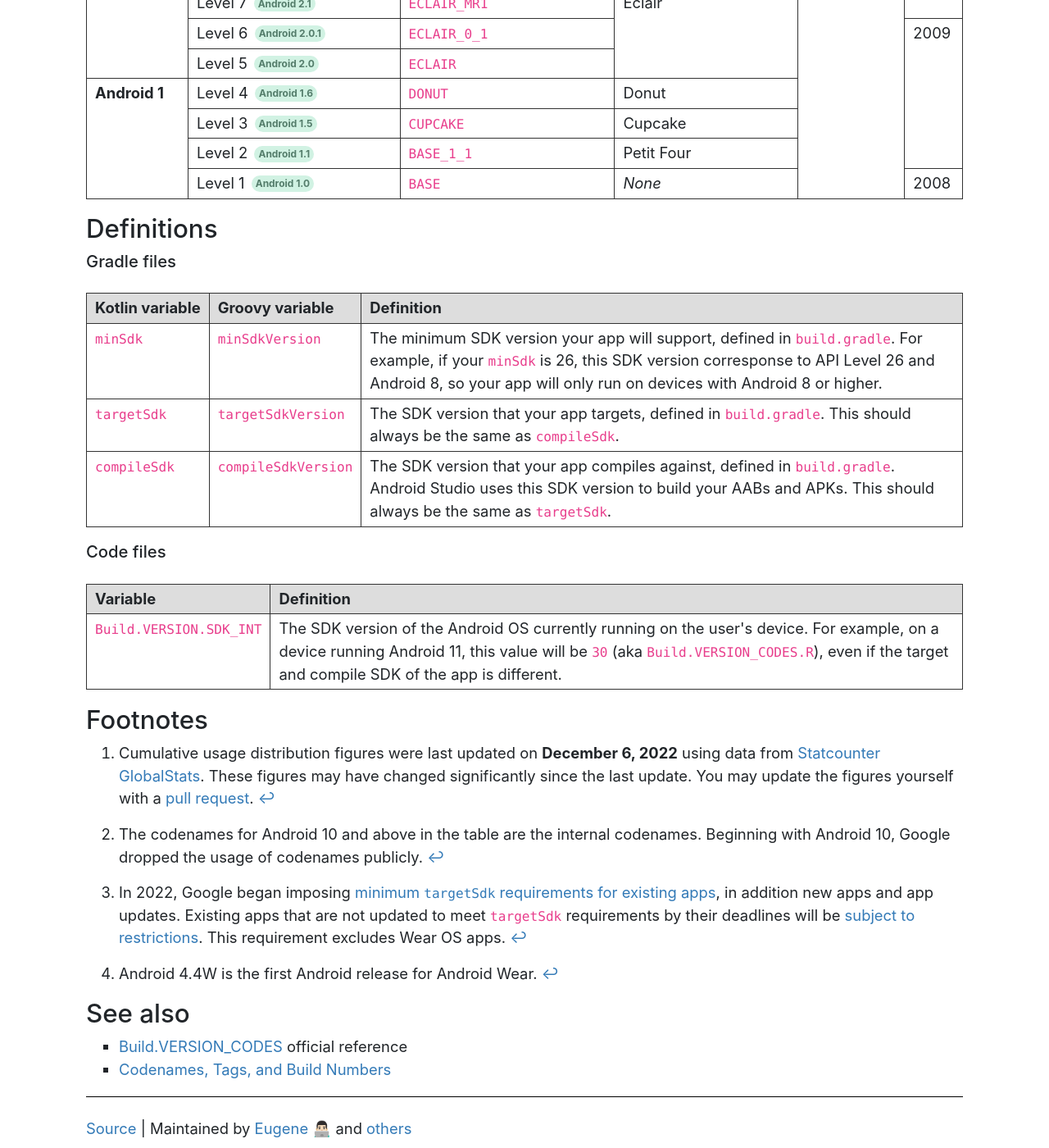
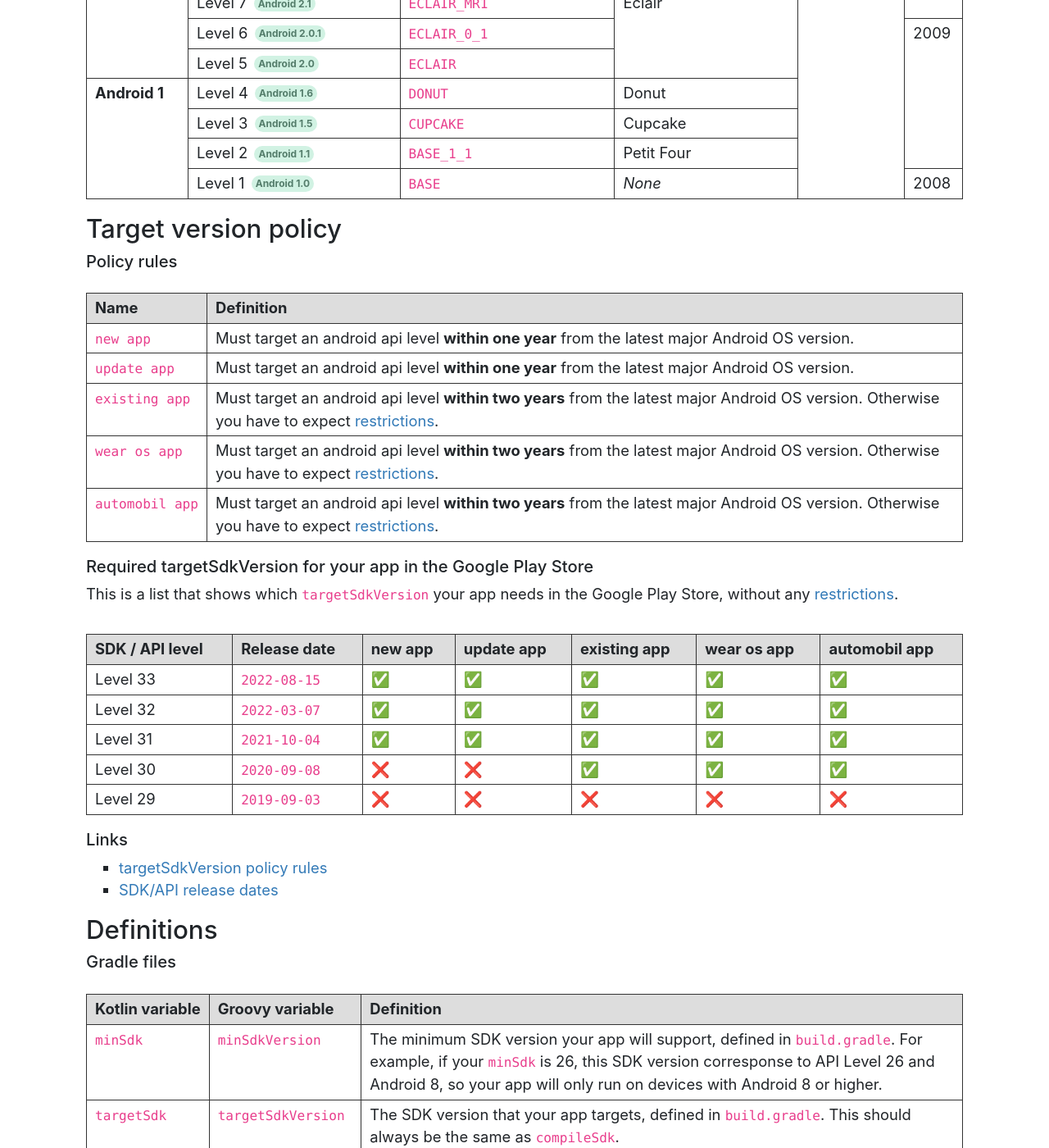
Before and after one commit to ebelinski/apilevels, a Jekyll site: the page built from index.md, in a window 1280 px wide and 1400 px high, scrolled down 1500 px. Shown: the whole window at 82% size. Built offline with Jekyll 4.4.1, drawn with Linux system fonts in a browser that asks for light colours; comment, search, counter and statistics services are not loaded; some of the changed text lies outside the part shown.

Commit message:
add more target api level policy infos

```diff
--- a/index.md
+++ b/index.md
@@ -291,6 +291,105 @@ This is an overview of all Android versions and their corresponding identifiers
 </table>
 </div>
 
+## Target version policy
+
+#### Policy rules
+<div class="table-responsive">
+<table class="full-width">
+  <tr>
+    <th class="nowrap">Name</th>
+    <th>Definition</th>
+  </tr>
+  <tr>
+    <td class="nowrap"><code>new app</code></td>
+    <td>Must target an android api level <strong>within one year</strong> from the latest major Android OS version.</td>
+  </tr>
+  <tr>
+    <td class="nowrap"><code>update app</code></td>
+    <td>Must target an android api level <strong>within one year</strong> from the latest major Android OS version.</td>
+  </tr>
+  <tr>
+    <td class="nowrap"><code>existing app</code></td>
+    <td>Must target an android api level <strong>within two years</strong> from the latest major Android OS version. Otherwise you have to expect <a href="https://android-developers.googleblog.com/2022/04/expanding-plays-target-level-api-requirements-to-strengthen-user-security.html">restrictions</a>.</td>
+  </tr>
+  <tr>
+    <td class="nowrap"><code>wear os app</code></td>
+    <td>Must target an android api level <strong>within two years</strong> from the latest major Android OS version. Otherwise you have to expect <a href="https://android-developers.googleblog.com/2022/04/expanding-plays-target-level-api-requirements-to-strengthen-user-security.html">restrictions</a>.</td>
+  </tr>
+  <tr>
+    <td class="nowrap"><code>automobil app</code></td>
+    <td>Must target an android api level <strong>within two years</strong> from the latest major Android OS version. Otherwise you have to expect <a href="https://android-developers.googleblog.com/2022/04/expanding-plays-target-level-api-requirements-to-strengthen-user-security.html">restrictions</a>.</td>
+  </tr>
+</table>
+</div>
+
+#### Required targetSdkVersion for your app in the Google Play Store
+
+This is a list that shows which <code>targetSdkVersion</code> your app needs in the Google Play Store, without any <a href="https://android-developers.googleblog.com/2022/04/expanding-plays-target-level-api-requirements-to-strengthen-user-security.html">restrictions</a>.
+
+<div class="table-responsive">
+<table class="full-width">
+  <tr>
+    <th>SDK / API level</th>
+    <th>Release date</th>
+    <th>new app</th>
+    <th>update app</th>
+    <th>existing app</th>
+    <th>wear os app</th>
+    <th>automobil app</th>
+  </tr>
+  <tr>
+    <td>Level 33</td>
+    <td><code>2022-08-15</code></td>
+    <td>✅</td>
+    <td>✅</td>
+    <td>✅</td>
+    <td>✅</td>
+    <td>✅</td>
+  </tr>
+  <tr>
+    <td>Level 32</td>
+    <td><code>2022-03-07</code></td>
+    <td>✅</td>
+    <td>✅</td>
+    <td>✅</td>
+    <td>✅</td>
+    <td>✅</td>
+  </tr>
+  <tr>
+    <td>Level 31</td>
+    <td><code>2021-10-04</code></td>
+    <td>✅</td>
+    <td>✅</td>
+    <td>✅</td>
+    <td>✅</td>
+    <td>✅</td>
+  </tr>
+  <tr>
+    <td>Level 30</td>
+    <td><code>2020-09-08</code></td>
+    <td>❌</td>
+    <td>❌</td>
+    <td>✅</td>
+    <td>✅</td>
+    <td>✅</td>
+  </tr>
+  <tr>
+    <td>Level 29</td>
+    <td><code>2019-09-03</code></td>
+    <td>❌</td>
+    <td>❌</td>
+    <td>❌</td>
+    <td>❌</td>
+    <td>❌</td>
+  </tr>
+</table>
+</div>
+
+#### Links
+* [targetSdkVersion policy rules](https://support.google.com/googleplay/android-developer/answer/11926878#zippy=%2Ci-have-a-live-app-on-google-play-that-targets-api-or-lower-that-i-do-not-plan-to-update-what-are-my-options)
+* [SDK/API release dates](https://de.wikipedia.org/wiki/Liste_von_Android-Versionen)
+
 ## Definitions
 
 #### Gradle files
@@ -316,6 +415,29 @@ This is an overview of all Android versions and their corresponding identifiers
     <td class="nowrap"><code>compileSdk</code></td>
     <td class="nowrap"><code>compileSdkVersion</code></td>
     <td>The SDK version that your app compiles against, defined in <code>build.gradle</code>. Android Studio uses this SDK version to build your AABs and APKs. This should always be the same as <code>targetSdk</code>.</td>
+  </tr>
+</table>
+</div>
+
+#### App type
+
+<div class="table-responsive">
+<table class="full-width">
+  <tr>
+    <th class="nowrap">Name</th>
+    <th>Definition</th>
+  </tr>
+  <tr>
+    <td class="nowrap"><code>new app</code></td>
+    <td>An app that is not yet published on Google Play (i.e., a brand new app).</td>
+  </tr>
+  <tr>
+    <td class="nowrap"><code>update app</code></td>
+    <td>A new version of the app that you’re submitting for review to replace your existing app.</td>
+  </tr>
+  <tr>
+    <td class="nowrap"><code>existing app</code></td>
+    <td>An app that is published on Google Play.</td>
   </tr>
 </table>
 </div>
```
